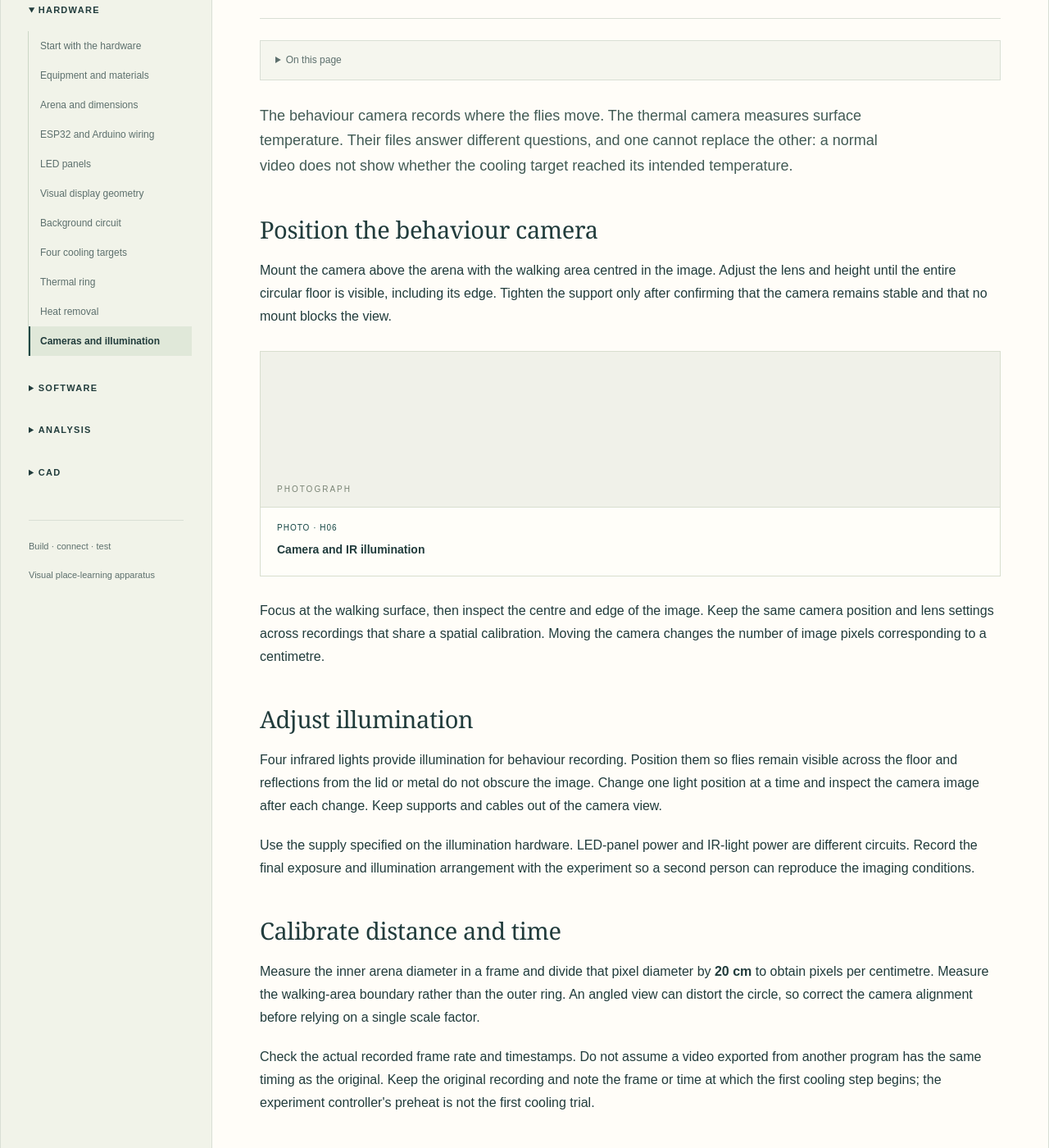
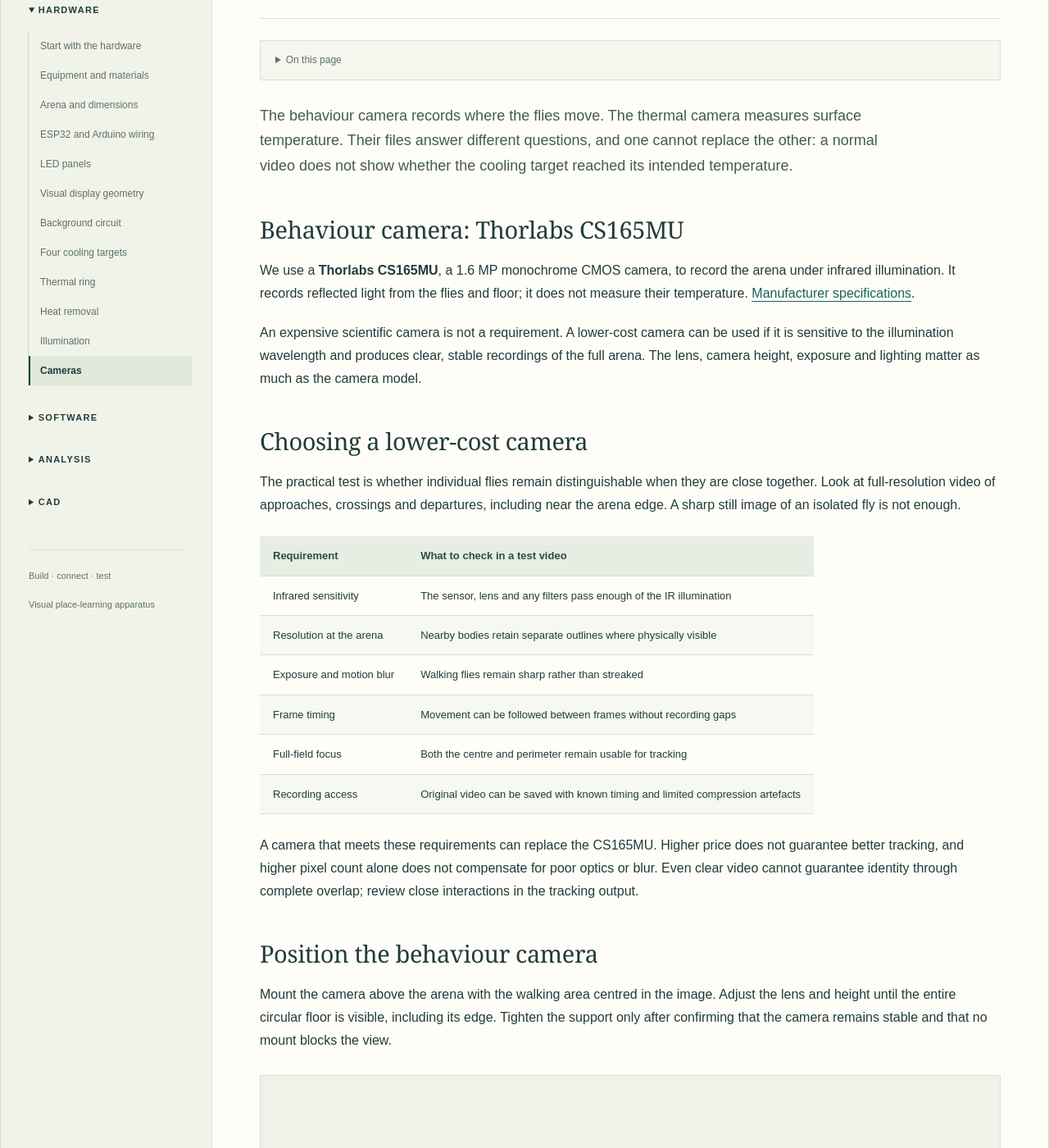
Before and after one commit to ajadismail2/Visual-place-learning, an MkDocs documentation site: the page built from docs/hardware/imaging.md, in a window 1280 px wide and 1400 px high, scrolled down 290 px. Shown: the whole window at 82% size. Built offline with MkDocs 1.6.1, drawn with Linux system fonts in a browser that asks for light colours; some of the changed text lies outside the part shown.

Commit message:
Add low-cost illumination and behaviour/thermal camera chapters

```diff
--- a/docs/hardware/imaging.md
+++ b/docs/hardware/imaging.md
@@ -1,9 +1,30 @@
 ---
-title: Cameras and illumination
+title: Cameras
 description: Set up behaviour recording and temperature measurements as separate data streams.
 section: Hardware
 ---
 The behaviour camera records where the flies move. The thermal camera measures surface temperature. Their files answer different questions, and one cannot replace the other: a normal video does not show whether the cooling target reached its intended temperature.
+
+## Behaviour camera: Thorlabs CS165MU
+
+We use a **Thorlabs CS165MU**, a 1.6 MP monochrome CMOS camera, to record the arena under infrared illumination. It records reflected light from the flies and floor; it does not measure their temperature. [Manufacturer specifications](https://www.thorlabs.com/item/CS165MU).
+
+An expensive scientific camera is not a requirement. A lower-cost camera can be used if it is sensitive to the illumination wavelength and produces clear, stable recordings of the full arena. The lens, camera height, exposure and lighting matter as much as the camera model.
+
+## Choosing a lower-cost camera
+
+The practical test is whether individual flies remain distinguishable when they are close together. Look at full-resolution video of approaches, crossings and departures, including near the arena edge. A sharp still image of an isolated fly is not enough.
+
+| Requirement | What to check in a test video |
+| --- | --- |
+| Infrared sensitivity | The sensor, lens and any filters pass enough of the IR illumination |
+| Resolution at the arena | Nearby bodies retain separate outlines where physically visible |
+| Exposure and motion blur | Walking flies remain sharp rather than streaked |
+| Frame timing | Movement can be followed between frames without recording gaps |
+| Full-field focus | Both the centre and perimeter remain usable for tracking |
+| Recording access | Original video can be saved with known timing and limited compression artefacts |
+
+A camera that meets these requirements can replace the CS165MU. Higher price does not guarantee better tracking, and higher pixel count alone does not compensate for poor optics or blur. Even clear video cannot guarantee identity through complete overlap; review close interactions in the tracking output.
 
 ## Position the behaviour camera
 
@@ -13,11 +34,9 @@
 
 Focus at the walking surface, then inspect the centre and edge of the image. Keep the same camera position and lens settings across recordings that share a spatial calibration. Moving the camera changes the number of image pixels corresponding to a centimetre.
 
-## Adjust illumination
+## Illumination for the behaviour camera
 
-Four infrared lights provide illumination for behaviour recording. Position them so flies remain visible across the floor and reflections from the lid or metal do not obscure the image. Change one light position at a time and inspect the camera image after each change. Keep supports and cables out of the camera view.
-
-Use the supply specified on the illumination hardware. LED-panel power and IR-light power are different circuits. Record the final exposure and illumination arrangement with the experiment so a second person can reproduce the imaging conditions.
+Four generic infrared LED arrays illuminate the walking area. Printed shades, diffusers and PVC stands position the lights without requiring specialised lamp mounts. Follow the separate [Illumination chapter](illumination.md) for assembly, power and reflection checks.
 
 ## Calibrate distance and time
 
@@ -29,7 +48,13 @@
 
 [![Thermal-camera wiring and four schematic target regions](../assets/setup/measurement-setup.svg)](../assets/setup/measurement-setup.svg)
 
-The MLX90640 returns a **32 × 24 grid of temperature values**. Its ESP32 forwards those values over USB. It needs a direct infrared view of the measured surface; verify any window material instead of assuming that the arena's glass cover is suitable.
+We use an **MLX90640 thermal infrared array** to examine the temperature distribution across the arena. Its 32 × 24 sensing elements provide 768 temperature values per image. The sensor detects emitted thermal radiation and uses its calibration data to estimate surface temperatures. It does not require the IR LED arrays used for behaviour recording. [Melexis sensor documentation](https://www.melexis.com/en/product/mlx90640/far-infrared-thermal-sensor-array).
+
+The MLX90640 connects to its ESP32 over I²C. The supplied ESP32 program reads thermal frames and forwards them over USB to the computer. Its coarse image is useful for comparing target and background regions, not for distinguishing individual flies.
+
+The sensor needs a direct view of the measured surface in thermal infrared. Ordinary glass does not provide the same transmission for thermal imaging as it does for visible or near-infrared behaviour recording. A measurement through the cover can represent the cover and reflected radiation rather than the floor. Establish suitable optical access without changing the experimental thermal conditions. [Thermal-camera viewing limitations](https://www.flir.com/discover/home-outdoor/can-thermal-imaging-see-through-walls/).
+
+Shiny metal can reflect surrounding thermal radiation and has low emissivity, so an apparent hot or cold patch may not represent its true temperature. Check the measurement surface and emissivity assumptions against a contact reference. [Emissivity guidance](https://www.flir.com/discover/professional-tools/how-does-emissivity-affect-thermal-imaging/).
 
 Use repeatable regions over A, B, C and D and over representative background areas. Identify the target letters by testing each physical tile. The positions in the diagram are schematic. Keep regions away from boundaries where a measurement may combine a target and its surroundings.
 
--- a/mkdocs.yml
+++ b/mkdocs.yml
@@ -39,7 +39,8 @@
       - Four cooling targets: build/four-channels.md
       - Thermal ring: hardware/ring.md
       - Heat removal: build/thermal-coupling.md
-      - Cameras and illumination: hardware/imaging.md
+      - Illumination: hardware/illumination.md
+      - Cameras: hardware/imaging.md
   - SOFTWARE:
       - How the programs work: firmware/index.md
       - Install and upload: software/upload.md
```
Also changed, not shown: docs/hardware/illumination.md (added, +45 -0 lines), docs/hardware/index.md (+2 -1 lines).
